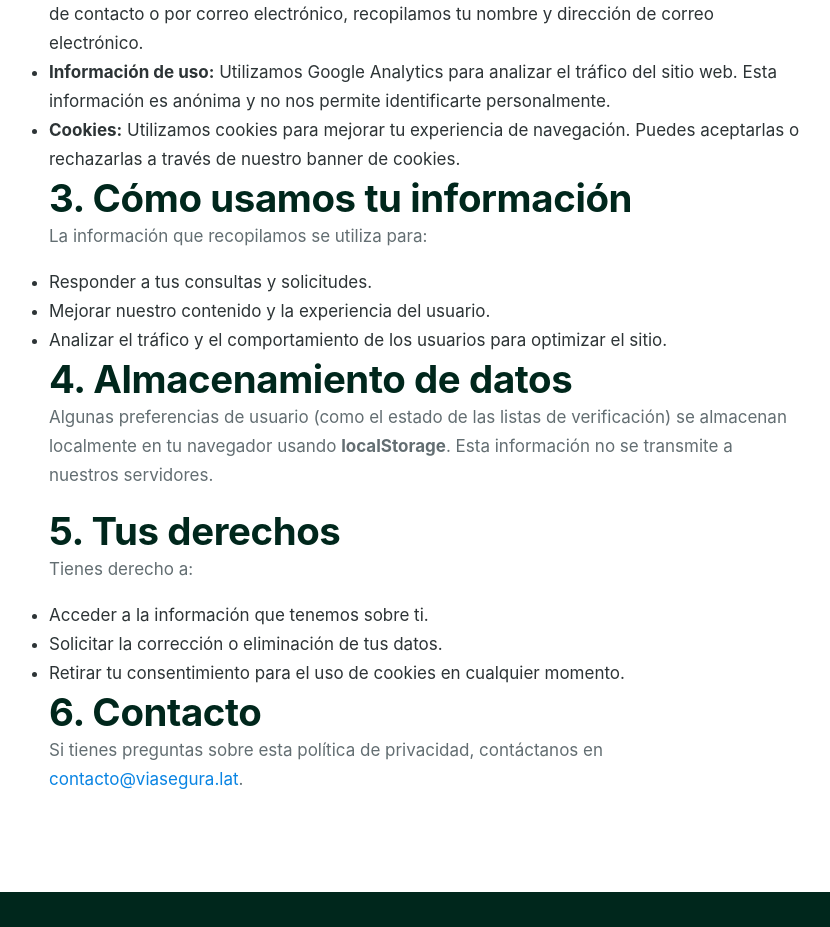
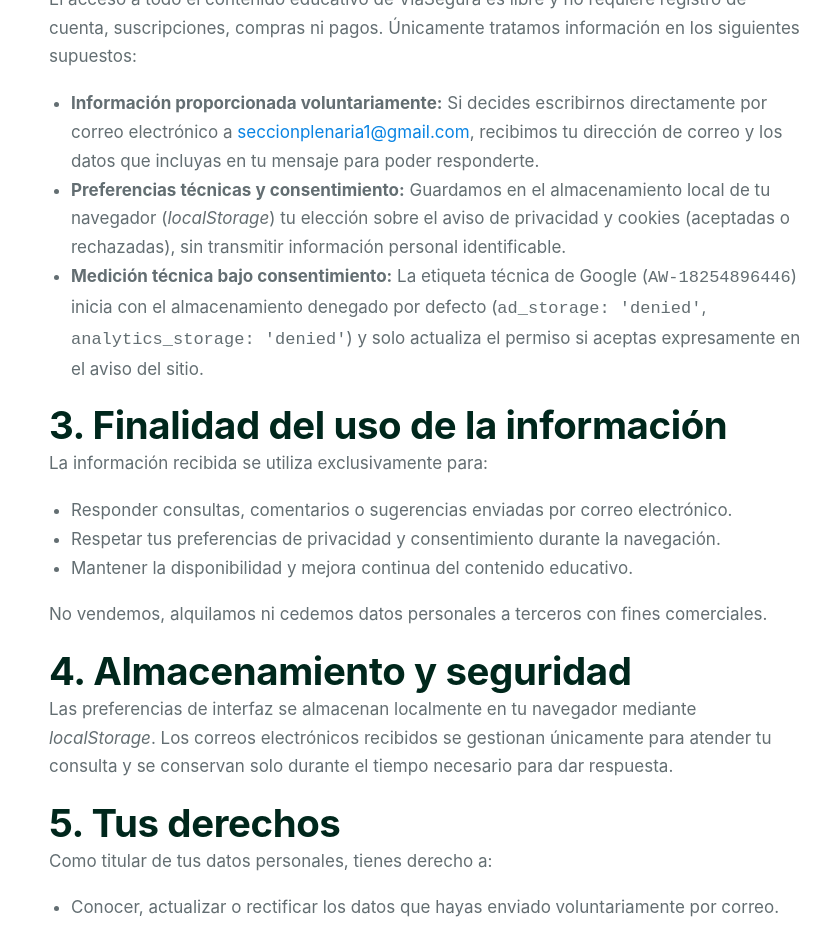
Before and after one commit to proyecto9292m/PROYECTOPICOYPLACASOLIDARIO, a plain HTML site: page privacidad.html in a window 1280 px wide. Shown: the part 556-1483 px from the top of the page, without its empty margins (215-1045 px from the left). Drawn offline with Linux system fonts and the light colour scheme.

Commit message:
Update privacidad.html

```diff
--- a/privacidad.html
+++ b/privacidad.html
@@ -4,6 +4,10 @@
     <meta charset="UTF-8">
     <meta name="viewport" content="width=device-width, initial-scale=1.0">
     <title>Política de Privacidad | VíaSegura</title>
+    <meta name="description" content="Política de Privacidad de VíaSegura, guía educativa gratuita administrada por Yonatan Posada Cardona.">
+    <meta name="author" content="Yonatan Posada Cardona">
+    <meta name="robots" content="index, follow">
+    <link rel="canonical" href="https://kind-cliff-074f6ad10.4.azurestaticapps.net/privacidad.html">
     <link rel="stylesheet" href="css/style.css">
     <link rel="icon" href="img/favicon.ico" type="image/x-icon">
 </head>
@@ -15,7 +19,7 @@
                 <span class="logo-icono">🚦</span>
                 <span>VíaSegura</span>
             </a>
-            <button class="boton-menu" id="botonMenu" aria-label="Abrir menú" aria-expanded="false">☰</button>
+            <button type="button" class="boton-menu" id="botonMenu" aria-label="Abrir menú" aria-expanded="false">☰</button>
             <ul class="menu" id="menu">
                 <li><a href="index.html">Inicio</a></li>
                 <li><a href="index.html#que-es-movilidad">Movilidad</a></li>
@@ -32,40 +36,41 @@
         <section class="seccion" style="padding-top: 120px;">
             <div class="contenedor" style="max-width: 800px; margin: 0 auto;">
                 <h1>Política de Privacidad</h1>
-                <p style="color: var(--color-texto-suave);">Última actualización: 4 de agosto de 2026</p>
+                <p style="color: var(--color-texto-suave);">Última actualización: 24 de noviembre de 2026 · Responsable: Yonatan Posada Cardona</p>
 
-                <h2>1. Introducción</h2>
-                <p>En VíaSegura, nos tomamos muy en serio la privacidad de nuestros usuarios. Esta política explica qué información recopilamos, cómo la usamos y qué derechos tienes sobre ella.</p>
+                <h2>1. Introducción y responsable del sitio</h2>
+                <p><strong>VíaSegura</strong> (<code>https://kind-cliff-074f6ad10.4.azurestaticapps.net/</code>) es una guía educativa gratuita y de libre acceso sobre movilidad vial, transporte público y seguridad vial en Colombia, creada y administrada por <strong>Yonatan Posada Cardona</strong> en Barranquilla, Colombia. Esta política explica cómo tratamos la información de quienes visitan el sitio.</p>
 
                 <h2>2. Información que recopilamos</h2>
-                <p>Recopilamos información de las siguientes maneras:</p>
-                <ul>
-                    <li><strong>Información proporcionada voluntariamente:</strong> Cuando nos contactas a través del formulario de contacto o por correo electrónico, recopilamos tu nombre y dirección de correo electrónico.</li>
-                    <li><strong>Información de uso:</strong> Utilizamos Google Analytics para analizar el tráfico del sitio web. Esta información es anónima y no nos permite identificarte personalmente.</li>
-                    <li><strong>Cookies:</strong> Utilizamos cookies para mejorar tu experiencia de navegación. Puedes aceptarlas o rechazarlas a través de nuestro banner de cookies.</li>
+                <p>El acceso a todo el contenido educativo de VíaSegura es libre y no requiere registro de cuenta, suscripciones, compras ni pagos. Únicamente tratamos información en los siguientes supuestos:</p>
+                <ul style="margin-bottom: 1.1rem; padding-left: 22px; color: var(--color-texto-suave);">
+                    <li><strong>Información proporcionada voluntariamente:</strong> Si decides escribirnos directamente por correo electrónico a <a href="mailto:seccionplenaria1@gmail.com">seccionplenaria1@gmail.com</a>, recibimos tu dirección de correo y los datos que incluyas en tu mensaje para poder responderte.</li>
+                    <li><strong>Preferencias técnicas y consentimiento:</strong> Guardamos en el almacenamiento local de tu navegador (<em>localStorage</em>) tu elección sobre el aviso de privacidad y cookies (aceptadas o rechazadas), sin transmitir información personal identificable.</li>
+                    <li><strong>Medición técnica bajo consentimiento:</strong> La etiqueta técnica de Google (<code>AW-18254896446</code>) inicia con el almacenamiento denegado por defecto (<code>ad_storage: 'denied'</code>, <code>analytics_storage: 'denied'</code>) y solo actualiza el permiso si aceptas expresamente en el aviso del sitio.</li>
                 </ul>
 
-                <h2>3. Cómo usamos tu información</h2>
-                <p>La información que recopilamos se utiliza para:</p>
-                <ul>
-                    <li>Responder a tus consultas y solicitudes.</li>
-                    <li>Mejorar nuestro contenido y la experiencia del usuario.</li>
-                    <li>Analizar el tráfico y el comportamiento de los usuarios para optimizar el sitio.</li>
+                <h2>3. Finalidad del uso de la información</h2>
+                <p>La información recibida se utiliza exclusivamente para:</p>
+                <ul style="margin-bottom: 1.1rem; padding-left: 22px; color: var(--color-texto-suave);">
+                    <li>Responder consultas, comentarios o sugerencias enviadas por correo electrónico.</li>
+                    <li>Respetar tus preferencias de privacidad y consentimiento durante la navegación.</li>
+                    <li>Mantener la disponibilidad y mejora continua del contenido educativo.</li>
                 </ul>
+                <p>No vendemos, alquilamos ni cedemos datos personales a terceros con fines comerciales.</p>
 
-                <h2>4. Almacenamiento de datos</h2>
-                <p>Algunas preferencias de usuario (como el estado de las listas de verificación) se almacenan localmente en tu navegador usando <strong>localStorage</strong>. Esta información no se transmite a nuestros servidores.</p>
+                <h2>4. Almacenamiento y seguridad</h2>
+                <p>Las preferencias de interfaz se almacenan localmente en tu navegador mediante <em>localStorage</em>. Los correos electrónicos recibidos se gestionan únicamente para atender tu consulta y se conservan solo durante el tiempo necesario para dar respuesta.</p>
 
                 <h2>5. Tus derechos</h2>
-                <p>Tienes derecho a:</p>
-                <ul>
-                    <li>Acceder a la información que tenemos sobre ti.</li>
-                    <li>Solicitar la corrección o eliminación de tus datos.</li>
-                    <li>Retirar tu consentimiento para el uso de cookies en cualquier momento.</li>
+                <p>Como titular de tus datos personales, tienes derecho a:</p>
+                <ul style="margin-bottom: 1.1rem; padding-left: 22px; color: var(--color-texto-suave);">
+                    <li>Conocer, actualizar o rectificar los datos que hayas enviado voluntariamente por correo.</li>
+                    <li>Solicitar la eliminación de tus mensajes y datos de contacto de nuestra bandeja de correo.</li>
+                    <li>Modificar o retirar tu consentimiento de cookies en cualquier momento desde la configuración de tu navegador.</li>
                 </ul>
 
                 <h2>6. Contacto</h2>
-                <p>Si tienes preguntas sobre esta política de privacidad, contáctanos en <a href="mailto:contacto@viasegura.lat">contacto@viasegura.lat</a>.</p>
+                <p>Para ejercer tus derechos o resolver dudas sobre esta Política de Privacidad, escribe directamente al responsable del sitio, <strong>Yonatan Posada Cardona</strong>, al correo <a href="mailto:seccionplenaria1@gmail.com">seccionplenaria1@gmail.com</a>.</p>
             </div>
         </section>
     </main>
@@ -75,7 +80,7 @@
             <div class="pie-rejilla">
                 <div>
                     <h4>🚦 VíaSegura</h4>
-                    <p>Guía educativa y gratuita sobre movilidad vial, transporte público en Colombia y seguridad vial.</p>
+                    <p>Guía educativa y gratuita sobre movilidad vial, transporte público en Colombia y seguridad vial, administrada por <strong>Yonatan Posada Cardona</strong>.</p>
                 </div>
                 <div>
                     <h4>Temas principales</h4>
@@ -97,13 +102,15 @@
                 <div>
                     <h4>Contacto</h4>
                     <ul>
-                        <li>📧 <a href="mailto:contacto@viasegura.lat">contacto@viasegura.lat</a></li>
+                        <li>Titular: Yonatan Posada Cardona</li>
+                        <li>Ciudad: Barranquilla, Colombia</li>
+                        <li>📧 <a href="mailto:seccionplenaria1@gmail.com">seccionplenaria1@gmail.com</a></li>
                         <li>📞 Emergencias: 123</li>
                     </ul>
                 </div>
             </div>
             <div class="pie-legal">
-                <p>© 2026 VíaSegura — Todos los derechos reservados.</p>
+                <p>© 2026 VíaSegura — Proyecto educativo de Yonatan Posada Cardona. Todos los derechos reservados.</p>
                 <p><a href="privacidad.html">Privacidad</a> · <a href="politicas-cookies.html">Cookies</a> · <a href="contacto.html">Contacto</a></p>
             </div>
         </div>
```
